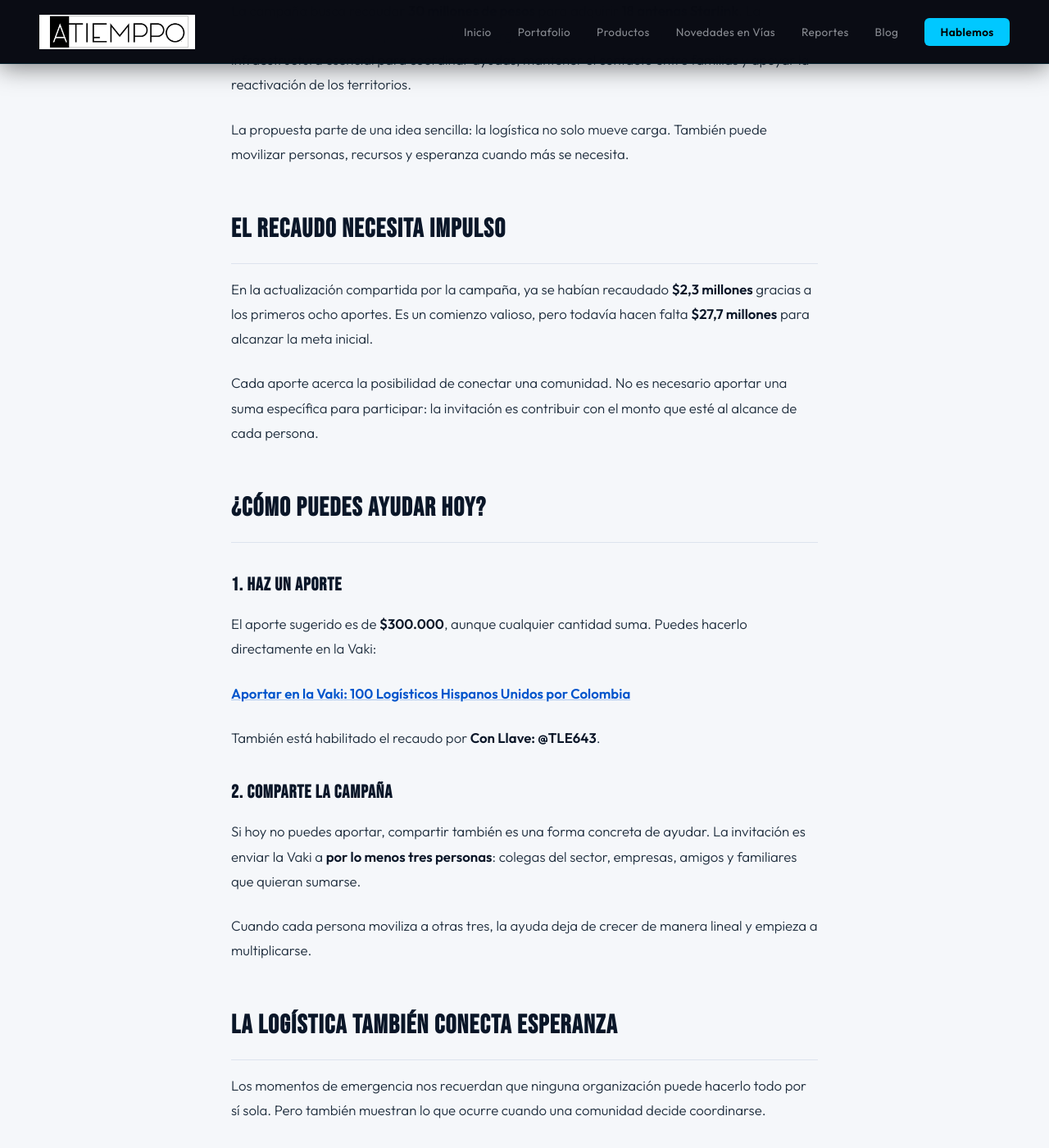
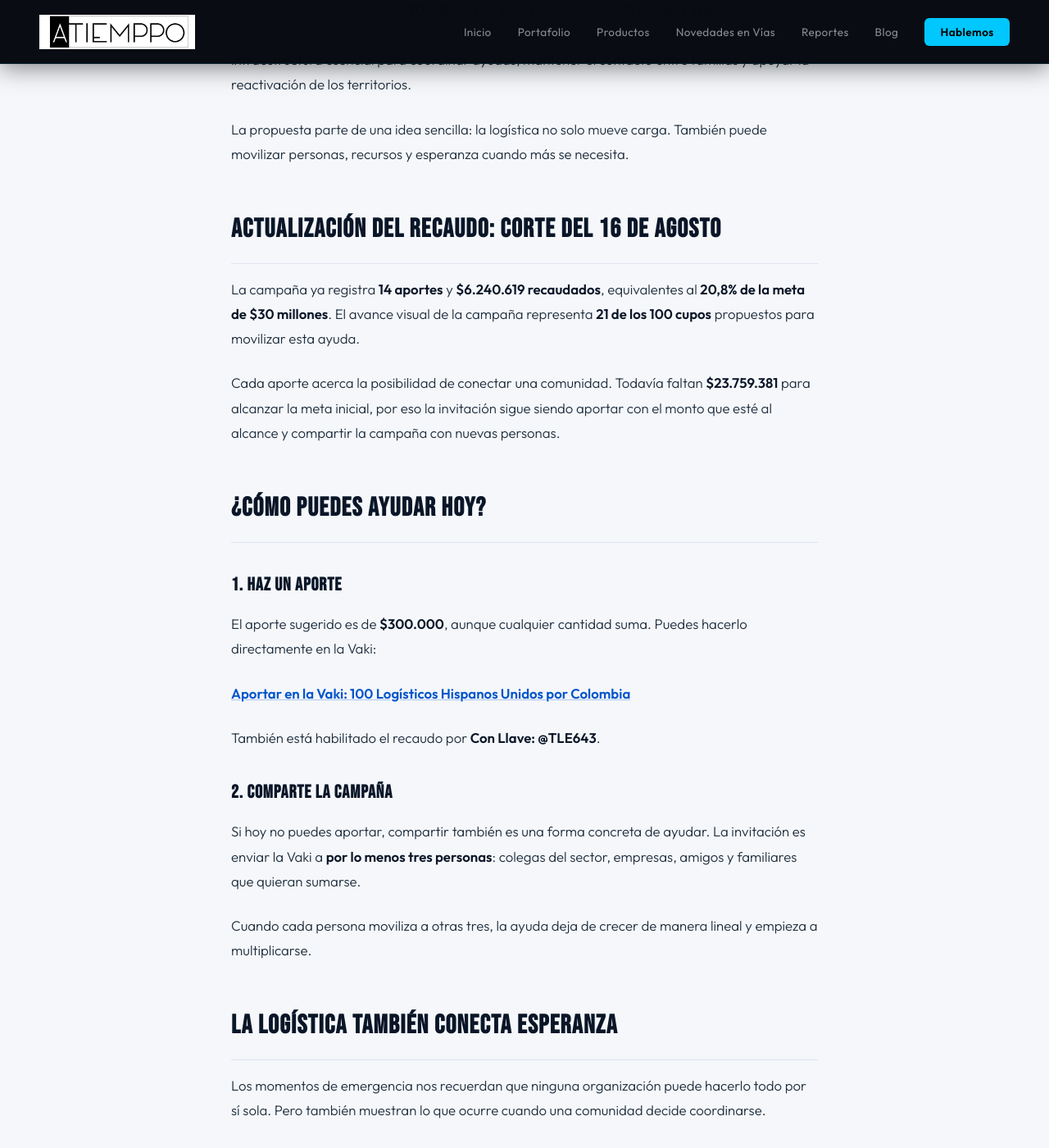
Before and after one commit to imatjuanmatiz/atiemppo-web, a Jekyll site: the page built from _posts/2026-08-16-100-logisticos-hispanos-unidos-por-colombia.md, in a window 1280 px wide and 1400 px high, scrolled down 1629 px. Shown: the whole window at 82% size. Built offline with Jekyll 4.4.1, drawn with Linux system fonts in a browser that asks for light colours; some of the changed text lies outside the part shown.

Commit message:
Actualiza avance de campaña al 16 de agosto

```diff
--- a/_posts/2026-08-16-100-logisticos-hispanos-unidos-por-colombia.md
+++ b/_posts/2026-08-16-100-logisticos-hispanos-unidos-por-colombia.md
@@ -30,11 +30,11 @@ La campaña busca recaudar **30 millones de pesos** para adquirir **18 antenas S
 
 La propuesta parte de una idea sencilla: la logística no solo mueve carga. También puede movilizar personas, recursos y esperanza cuando más se necesita.
 
-## El recaudo necesita impulso
+## Actualización del recaudo: corte del 16 de agosto
 
-En la actualización compartida por la campaña, ya se habían recaudado **$2,3 millones** gracias a los primeros ocho aportes. Es un comienzo valioso, pero todavía hacen falta **$27,7 millones** para alcanzar la meta inicial.
+La campaña ya registra **14 aportes** y **$6.240.619 recaudados**, equivalentes al **20,8% de la meta de $30 millones**. El avance visual de la campaña representa **21 de los 100 cupos** propuestos para movilizar esta ayuda.
 
-Cada aporte acerca la posibilidad de conectar una comunidad. No es necesario aportar una suma específica para participar: la invitación es contribuir con el monto que esté al alcance de cada persona.
+Cada aporte acerca la posibilidad de conectar una comunidad. Todavía faltan **$23.759.381** para alcanzar la meta inicial, por eso la invitación sigue siendo aportar con el monto que esté al alcance y compartir la campaña con nuevas personas.
 
 ## ¿Cómo puedes ayudar hoy?
 
@@ -61,12 +61,14 @@ Hoy, cien logísticos hispanos están invitando a Colombia a hacer parte de esa
 **Dona, comparte y ayúdanos a conectar nuevamente a Colombia. Porque cuando muchos aportamos un poco, podemos lograr algo enorme.** 💛💙❤️
 
 <blockquote>
+  <strong>Corte:</strong> 16 de agosto de 2026 · 14 aportes · $6.240.619 recaudados.<br>
+  <strong>Avance:</strong> 20,8% de la meta; equivalente a 21 de 100 cupos.<br>
   <strong>Meta:</strong> $30.000.000 para 18 antenas Starlink.<br>
   <strong>Destinos:</strong> Buenaventura, Pereira y Manizales.<br>
   <strong>Vaki:</strong> <a href="https://vaki.co/vaki/100-logisticos-hispanos-unidos-por-colombia?utm_source=copy&utm_medium=toolbar&utm_campaign=v4">100 Logísticos Hispanos Unidos por Colombia</a><br>
   <strong>Con Llave:</strong> @TLE643
 </blockquote>
 
-*Los valores recaudados pueden cambiar con cada nuevo aporte. Consulta la Vaki para ver el estado actualizado de la campaña y sus condiciones de participación.*
+*Los valores recaudados corresponden al corte del 16 de agosto de 2026 y pueden cambiar con cada nuevo aporte. Consulta la Vaki para ver el estado actualizado de la campaña y sus condiciones de participación.*
 
 [Conoce la campaña y aporta en Vaki](https://vaki.co/vaki/100-logisticos-hispanos-unidos-por-colombia?utm_source=copy&utm_medium=toolbar&utm_campaign=v4) · [Conoce ATIEMPPO](https://atiemppo.com/)
```
